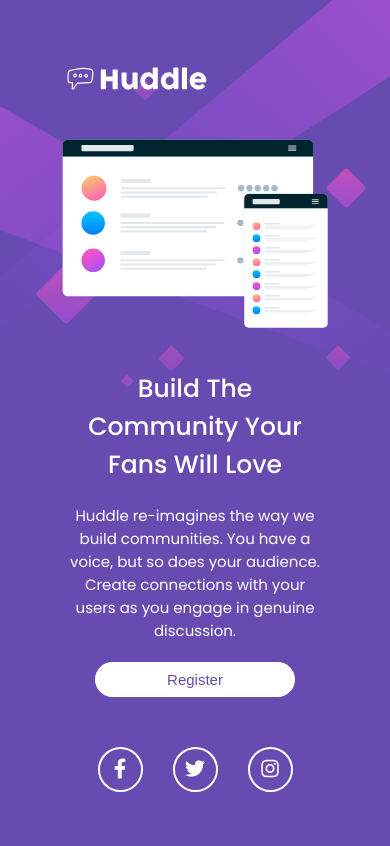
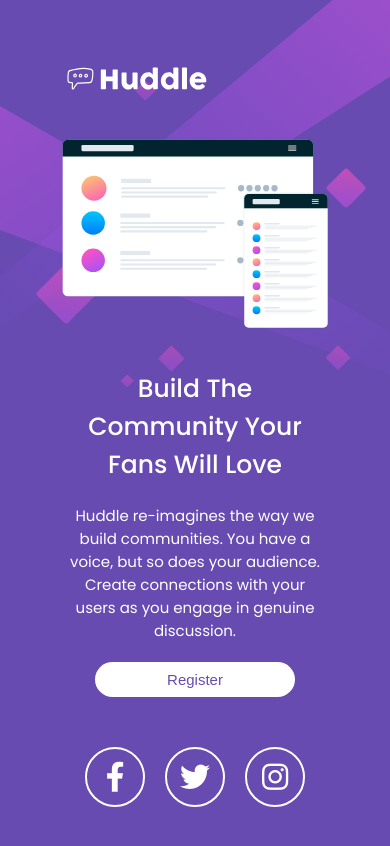
Before and after one commit to etvaldolisboa/dev-quest-huddle-landing-page, a plain HTML site: page index.html in a window 390 px wide. Drawn offline with Linux system fonts and the light colour scheme.

Commit message:
codigo refatorado para melhor entendimento

```diff
--- a/index.html
+++ b/index.html
@@ -23,7 +23,7 @@
 
     <main>
         <section class="mockups">
-            <img src="src/images/illustration-mockups.svg" alt="">
+            <img src="src/images/illustration-mockups.svg" alt="illustration mockups">
         </section>
 
         <section class="text-hud">
@@ -34,15 +34,16 @@
         </section>
     </main>
     <footer>
-        <a class="social" href="#">
-            <i class="fab fa-facebook-f"></i>
-        </a>
-        <a class="social" href="#">
-            <i class="fab fa-twitter"></i>
-        </a>
-        <a class="social" href="#">
-            <i class="fab fa-instagram"></i>
-        </a>
+        <ul>
+            <li> <a href="#"> <i class="fab fa-facebook-f"></i> </a> </li>
+            <li> <a href="#"> <i class="fab fa-twitter"></i> </a> </li>
+            <li> <a href="#"> <i class="fab fa-instagram"></i> </a> </li>
+        </ul>
+
+<!--
+        <a class="social" href="#"> <i class="fab fa-facebook-f"></i> </a>
+        <a class="social" href="#"> <i class="fab fa-twitter"></i> </a>
+        <a class="social" href="#"> <i class="fab fa-instagram"></i> </a> -->
     </footer>
 
 
--- a/src/css/reset.css
+++ b/src/css/reset.css
@@ -6,3 +6,6 @@
 a {
     text-decoration: none;
 }
+ul{
+    list-style: none;
+}
--- a/src/css/responsive.css
+++ b/src/css/responsive.css
@@ -12,6 +12,7 @@
         display: flex;
         min-width: 100%;
     }
+
     header .logo {
         max-width: 150px;
     }
@@ -31,13 +32,6 @@
     main .text-hud button {
         width: 150px;
         font-size: 1.5rem;
-    }
-
-    footer .social i {
-        width: 45px;
-        height: 45px;
-        font-size: 20px;
-
     }
 }
 
@@ -65,5 +59,12 @@
         width: 200px;
         height: 35px;
     }
-
+li{
+    width: 40px;
+    height: 40px;
+    border: 1px solid #fff;
 }
+    i{
+        font-size: 15px;
+    }
+}
--- a/src/css/style.css
+++ b/src/css/style.css
@@ -80,13 +80,17 @@ main .text-hud button {
     align-items: center;
     border: none;
     border-radius: 50px;
-    transition: 0.3s;
+    transition: 0.15s linear;
 }
 
-main .text-hud button:hover {
+main .text-hud button:hover{
     background-color: #e980e7;
+    cursor: pointer;
+    font-weight: 600;
     color: #fff;
-    box-shadow: 2px 2px 5px 2px #00000028;
+    box-shadow: 2px 2px 7px 2px #0000005d;
+    cursor: pointer;
+    transform: scale(1.1);
 }
 
 footer {
@@ -95,27 +99,38 @@ footer {
     padding: 30px;
     gap: 30px;
 }
-
-footer .social {
-    /* display: flex; */
+ul{
+    display: flex;
+    gap: 20px;
+    align-items: center;
+    justify-content: center;
 }
-
-footer .social i {
+ul li{
+    width: 60px;
+    height: 60px;
+    border: 2px solid #fff;
+    border-radius: 50%;
+    transition: 0.15s linear;
+}
+ul li a{
+    color: #fff;
+    height: 100%;
     display: flex;
     align-items: center;
     justify-content: center;
-    width: 100%;
-    height: 100%;
-    width: 60px;
-    height: 60px;
     border-radius: 50%;
-    border: 2px solid #fff;
+    border: none;
+}
+ul li a i{
     font-size: 30px;
-    color: #fff;
-    transition: 0.3s;
 }
+ul li:hover{
+    border: solid #e980e7;
+    transform: scale(1.1);
+    cursor: pointer;
+    box-shadow: 2px 2px 5px 2px #00000069;
+ }
 
-footer .social i:hover {
-    border: 2px solid #e980e7;
+ul li a:hover{
     color: #e980e7;
 }
```
